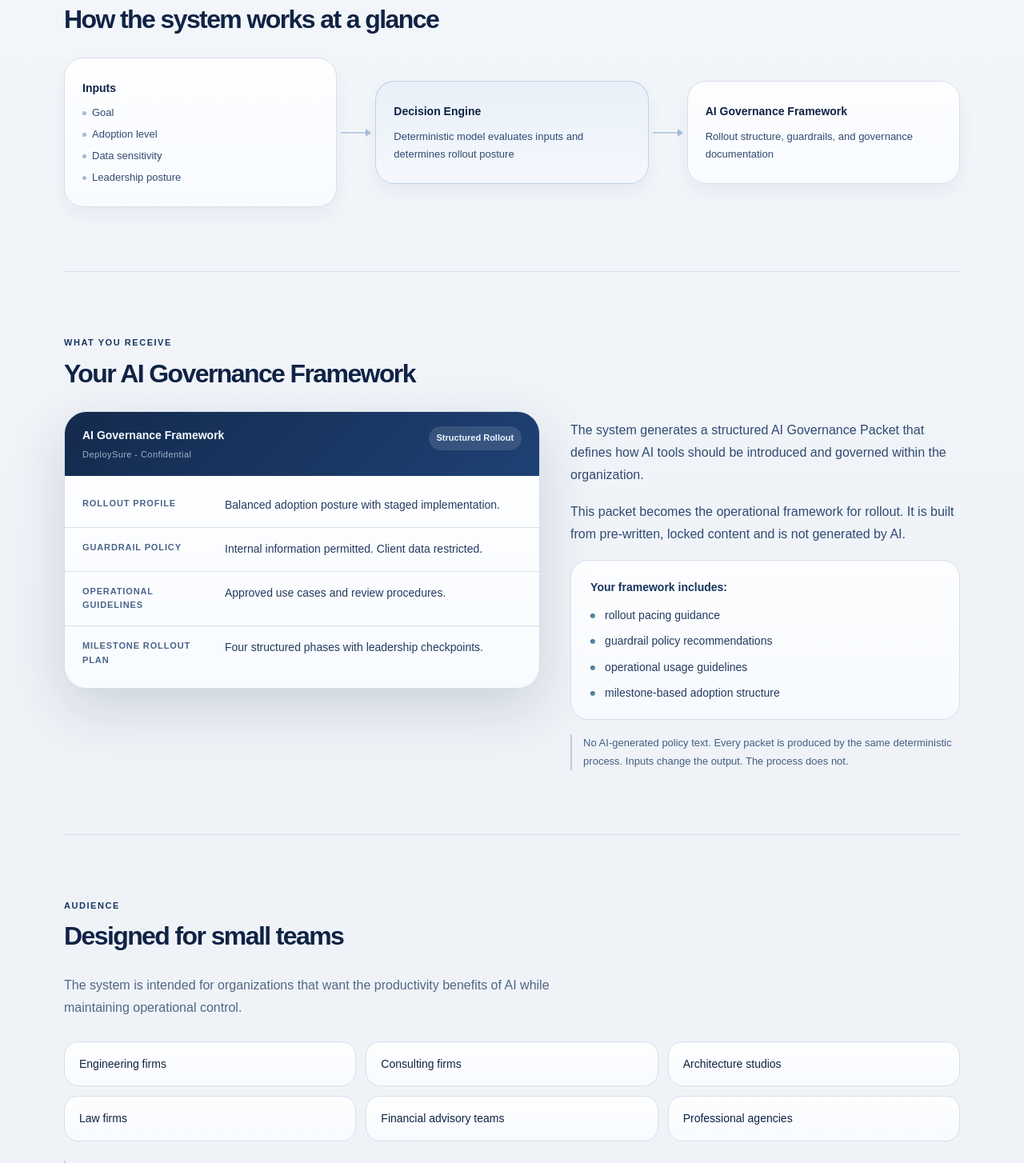
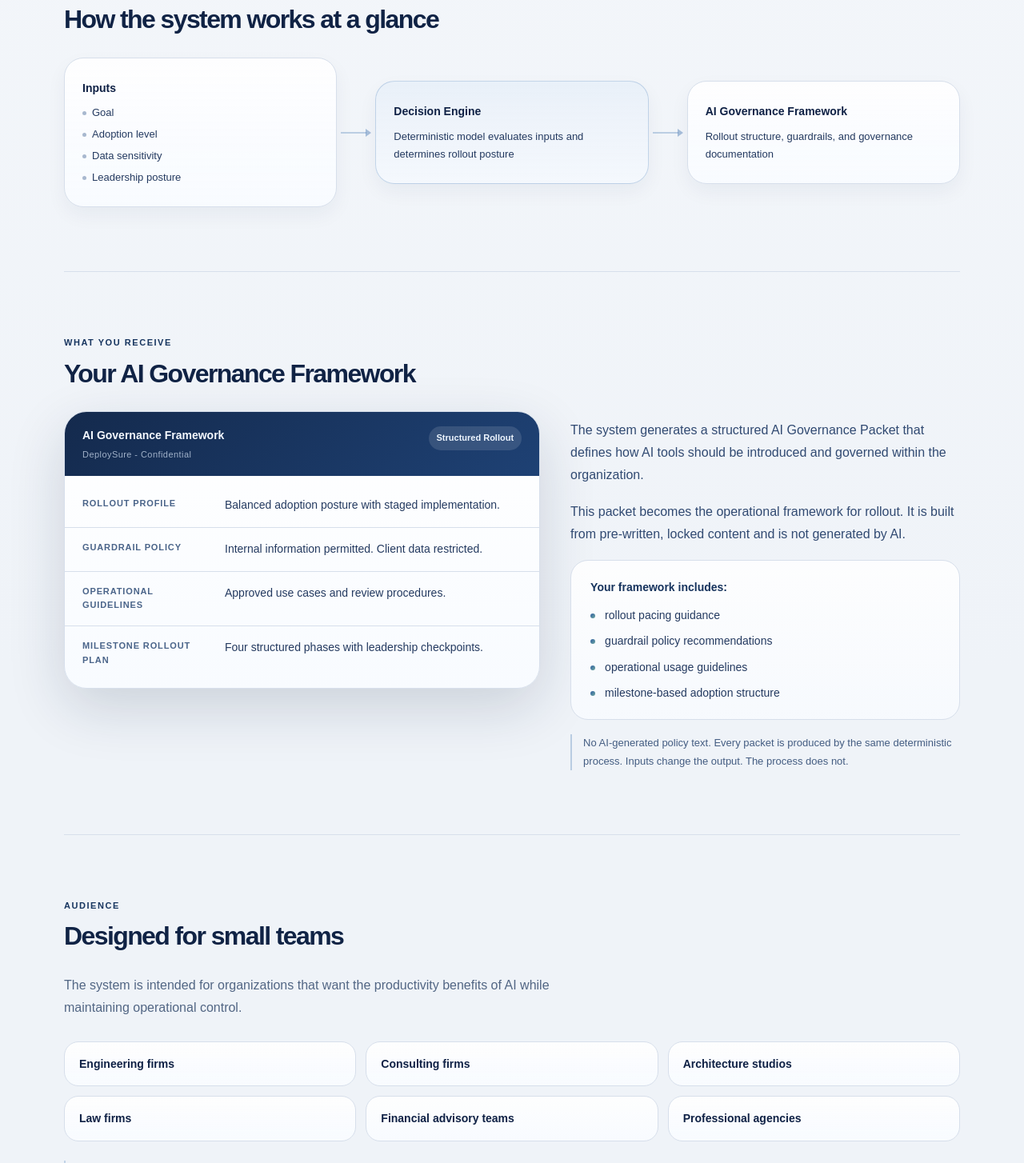
Before and after one commit to vetranod/osai, a Next.js app: page / in a window 1280 px wide. Shown: the part 1200-2654 px from the top of the page at 80% size. Built offline with nearby package versions, Linux system fonts and the light colour scheme.

Commit message:
Darken homepage card text

```diff
--- a/src/app/page.module.css
+++ b/src/app/page.module.css
@@ -254,14 +254,14 @@
 
 .diagramBlockLabel {
   font-size: 14px;
-  font-weight: 600;
-  color: var(--foreground);
+  font-weight: 700;
+  color: #0f2145;
   margin-bottom: 10px;
 }
 
 .diagramBlockSub {
   font-size: 13px;
-  color: #314a72;
+  color: #243a60;
   line-height: 1.65;
 }
 
@@ -276,7 +276,7 @@
   position: relative;
   padding-left: 12px;
   font-size: 13px;
-  color: #314a72;
+  color: #243a60;
 }
 
 .diagramList li::before {
@@ -400,8 +400,8 @@
   border: 1px solid var(--border);
   border-radius: 18px;
   font-size: 14px;
-  font-weight: 500;
-  color: var(--foreground);
+  font-weight: 600;
+  color: #0f2145;
 }
 
 .forNote {
```
